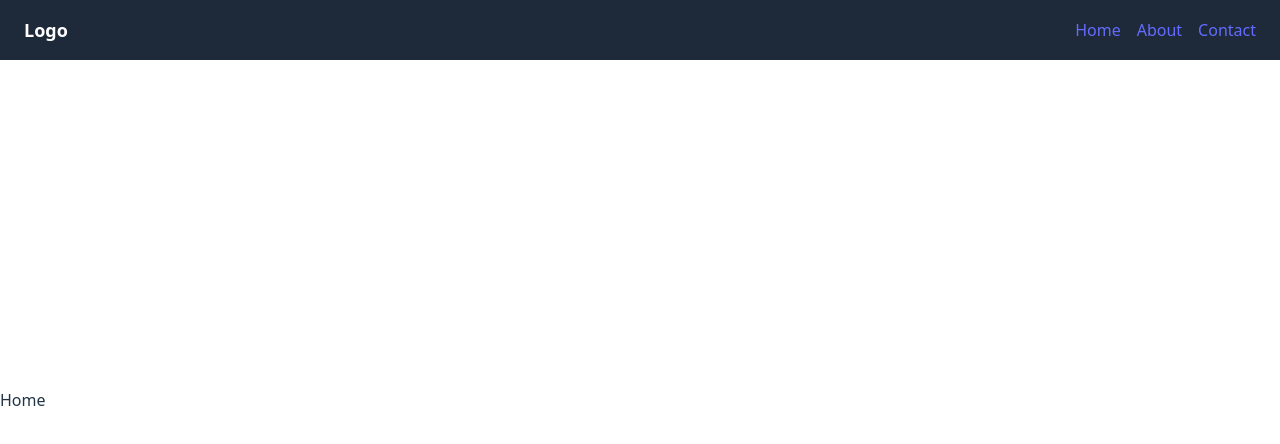
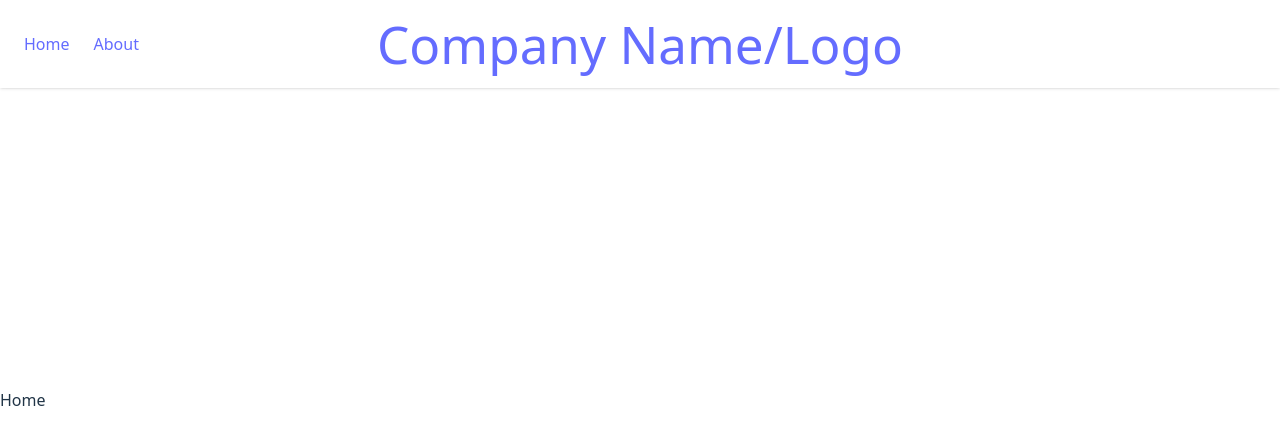
Before and after one commit to jwong65/Mock-Site, a React (Vite) app in the folder mock/: page / in a window 1280 px wide. Shown: the top 444 px of the page. Built offline with nearby package versions, Linux system fonts and the light colour scheme.

Commit message:
Added the changes to navbar, logo is centered

```diff
--- a/mock/src/components/Navbar.jsx
+++ b/mock/src/components/Navbar.jsx
@@ -1,19 +1,22 @@
-import { Link } from 'react-router-dom';
-import './Navbar.css';
+import { useState } from "react";
+import { Link } from "react-router-dom";
 
-export default function Navbar() {
+export default function Header() {
+
   return (
-    <nav className="bg-gray-800 w-full fixed top-0 left-0 z-50">
-      <div className="flex items-center justify-between px-6 py-4">
+    <header className="bg-white shadow fixed w-full top-0 z-50">
+      <div className="max-w-7xl mx-auto flex items-center justify-between px-6 py-4 relative">
 
-        <div className="text-white font-bold text-lg">Logo</div>
+        <nav className="hidden md:flex space-x-6 absolute left-6">
+          <Link to="/" className="hover:text-gray-600">Home</Link>
+          <Link to="/about" className="hover:text-gray-600">About</Link>
+        </nav>
 
-        <div className="flex space-x-4">
-          <Link to="/" className="text-white hover:text-gray-300">Home</Link>
-          <Link to="/about" className="text-white hover:text-gray-300">About</Link>
-          <Link to="/contact" className="text-white hover:text-gray-300">Contact</Link>
-        </div>
+        {/* Center Logo */}
+        <h1 className="text-2xl font-bold mx-auto">
+          <Link to="/">Company Name/Logo</Link>
+        </h1>
       </div>
-    </nav>
+    </header>
   );
 }
```
